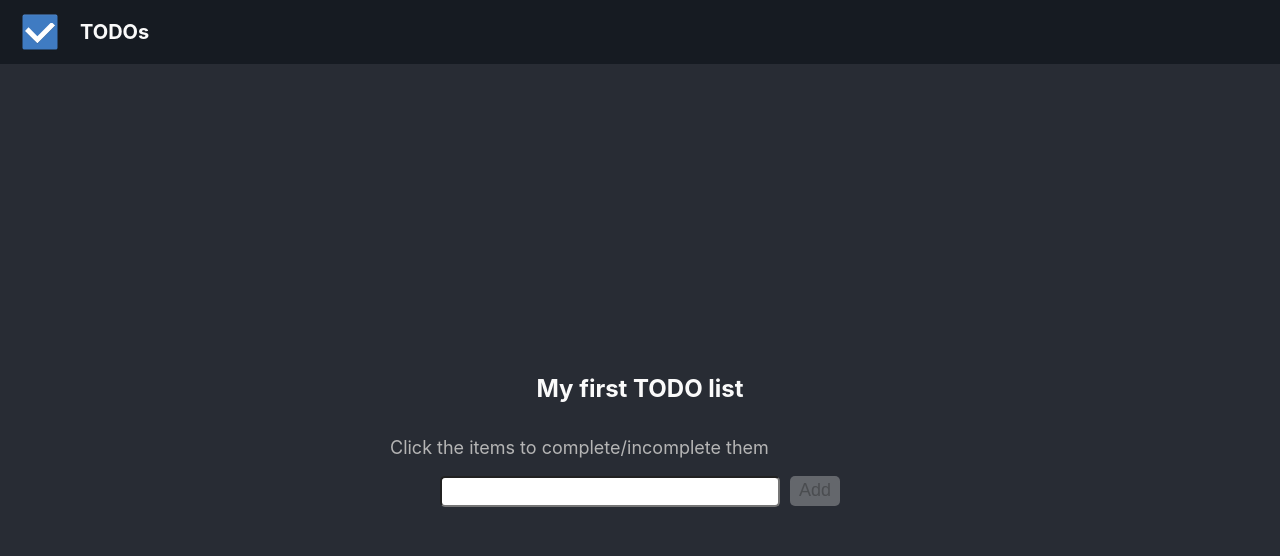
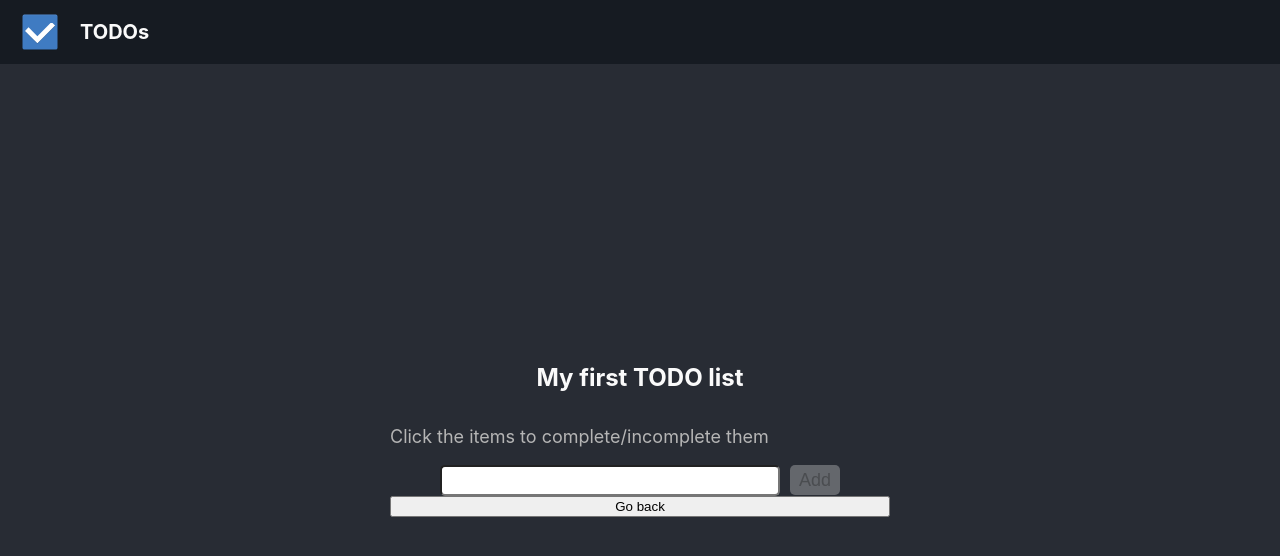
Before and after one commit to sergey-sivchenko/famcs-react-course, a React (Create React App) app: page /todos/1 in a window 1280 px wide. Shown: the top 556 px of the page. Built offline with nearby package versions, Linux system fonts and the light colour scheme.

Commit message:
feat(week-8): add react-router and its basic usage

```diff
--- a/package.json
+++ b/package.json
@@ -23,6 +23,7 @@
     "react-app-polyfill": "^2.0.0",
     "react-dom": "^17.0.2",
     "react-redux": "^7.2.6",
+    "react-router-dom": "^6.0.2",
     "react-scripts": "4.0.3",
     "styled-components": "^5.3.3",
     "styled-icons": "^10.45.0",
--- a/src/index.js
+++ b/src/index.js
@@ -3,6 +3,7 @@ import "react-app-polyfill/stable";
 import React from "react";
 import ReactDOM from "react-dom";
 import { Provider } from "react-redux";
+import { BrowserRouter } from "react-router-dom";
 
 import "./index.css";
 
@@ -14,7 +15,9 @@ import reportWebVitals from "./reportWebVitals";
 ReactDOM.render(
   <React.StrictMode>
     <Provider store={store}>
-      <App />
+      <BrowserRouter>
+        <App />
+      </BrowserRouter>
     </Provider>
   </React.StrictMode>,
   document.getElementById("root"),
--- a/src/pages/Main/index.js
+++ b/src/pages/Main/index.js
@@ -1,16 +1,29 @@
 import Header from "components/Header";
 import Todo from "pages/Todo";
+import TodosList from "pages/TodosList";
+import { Outlet, Routes, Route } from "react-router-dom";
 
 import { Container } from "./styled";
 
 const Main = () => {
   return (
-    <>
-      <Header />
-      <Container>
-        <Todo />
-      </Container>
-    </>
+    <Routes>
+      <Route
+        path="/"
+        element={
+          <>
+            <Header />
+            <Container>
+              <Outlet />
+            </Container>
+          </>
+        }
+      >
+        <Route path="/" element={<TodosList />} />
+        <Route path="todos/:todoId" element={<Todo />} />
+        <Route path="*" element={<div>NOT FOUND</div>} />
+      </Route>
+    </Routes>
   );
 };
 
--- a/src/pages/Todo/index.js
+++ b/src/pages/Todo/index.js
@@ -1,4 +1,5 @@
 import { useSelector } from "react-redux";
+import { useNavigate } from "react-router-dom";
 
 import TodoItem from "./TodoItem";
 import TodoForm from "./TodoForm";
@@ -8,6 +9,7 @@ import { getTodos } from "../../store/todo";
 
 const Todo = () => {
   const todos = useSelector(getTodos);
+  const navigate = useNavigate();
 
   return (
     <Container>
@@ -17,6 +19,13 @@ const Todo = () => {
         <TodoItem key={todo.id} id={todo.id} />
       ))}
       <TodoForm isTodosLoading={false} />
+      <button
+        onClick={() => {
+          navigate(-1);
+        }}
+      >
+        Go back
+      </button>
     </Container>
   );
 };
--- /dev/null
+++ b/src/pages/TodosList/index.js
@@ -0,0 +1,5 @@
+const TodosList = () => {
+  return <div>TodosList</div>;
+};
+
+export default TodosList;
```
Also changed, not shown: 1 other file (tests, documents, lock files or other folders).
